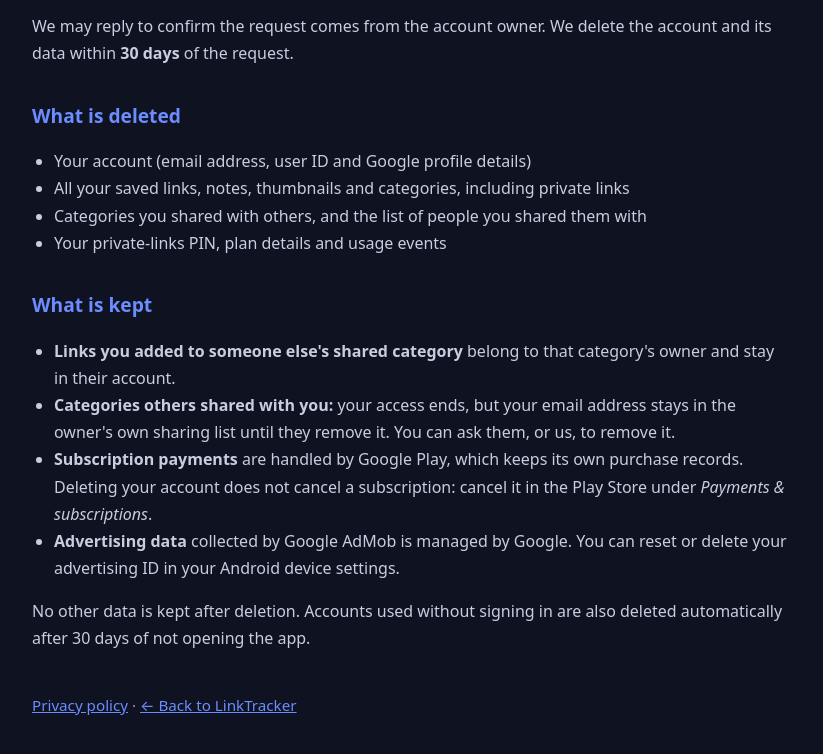
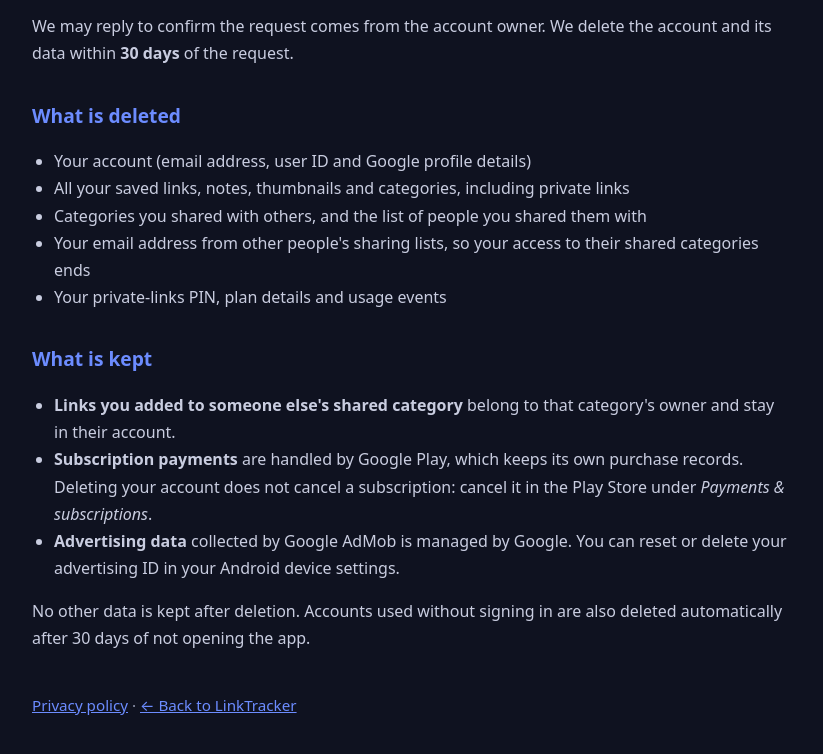
Before and after one commit to js7softwares/js7softwares.github.io, a plain HTML site: page delete-account.html in a window 1280 px wide. Shown: the part 710-1464 px from the top of the page, without its empty margins (228-1051 px from the left). Drawn offline with Linux system fonts and the light colour scheme.

Commit message:
Add files via upload

```diff
--- a/delete-account.html
+++ b/delete-account.html
@@ -46,13 +46,13 @@
     <li>Your account (email address, user ID and Google profile details)</li>
     <li>All your saved links, notes, thumbnails and categories, including private links</li>
     <li>Categories you shared with others, and the list of people you shared them with</li>
+    <li>Your email address from other people's sharing lists, so your access to their shared categories ends</li>
     <li>Your private-links PIN, plan details and usage events</li>
   </ul>
 
   <h2>What is kept</h2>
   <ul>
     <li><strong>Links you added to someone else's shared category</strong> belong to that category's owner and stay in their account.</li>
-    <li><strong>Categories others shared with you:</strong> your access ends, but your email address stays in the owner's own sharing list until they remove it. You can ask them, or us, to remove it.</li>
     <li><strong>Subscription payments</strong> are handled by Google Play, which keeps its own purchase records. Deleting your account does not cancel a subscription: cancel it in the Play Store under <em>Payments &amp; subscriptions</em>.</li>
     <li><strong>Advertising data</strong> collected by Google AdMob is managed by Google. You can reset or delete your advertising ID in your Android device settings.</li>
   </ul>
```
